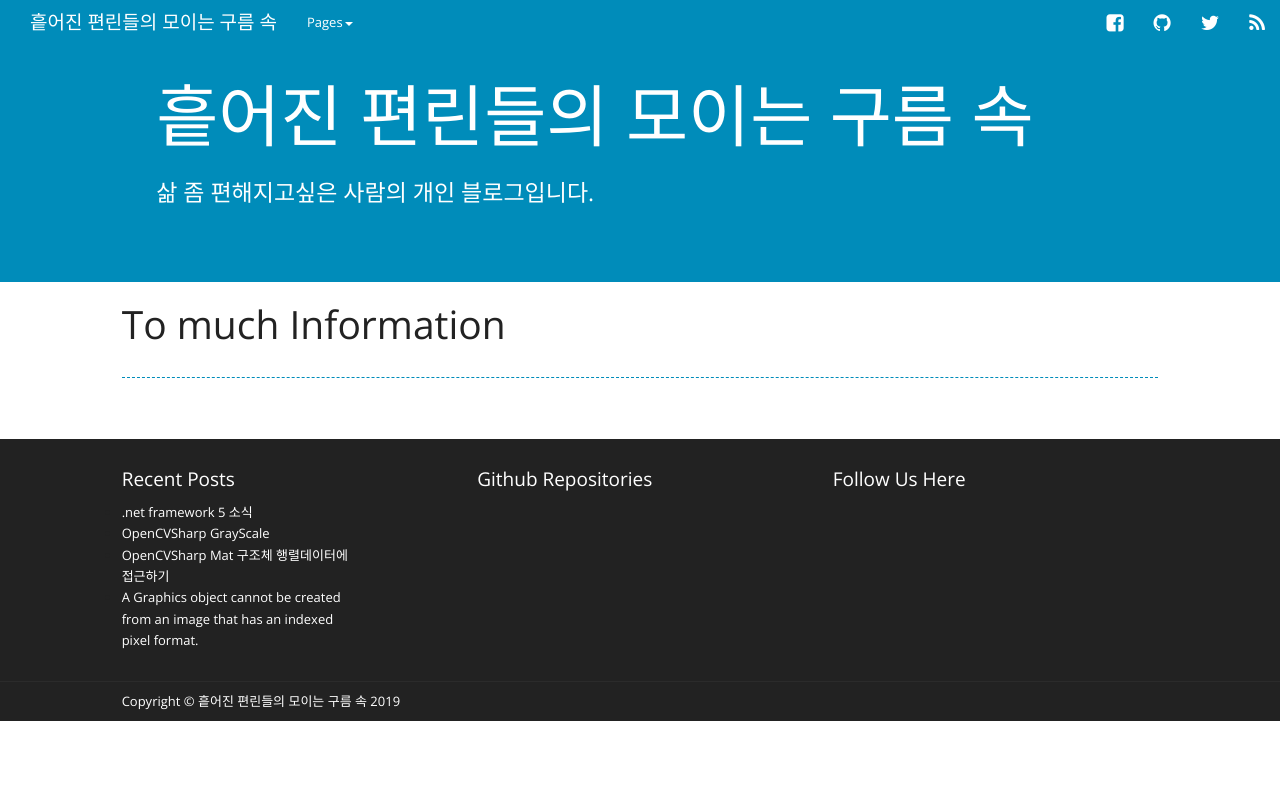
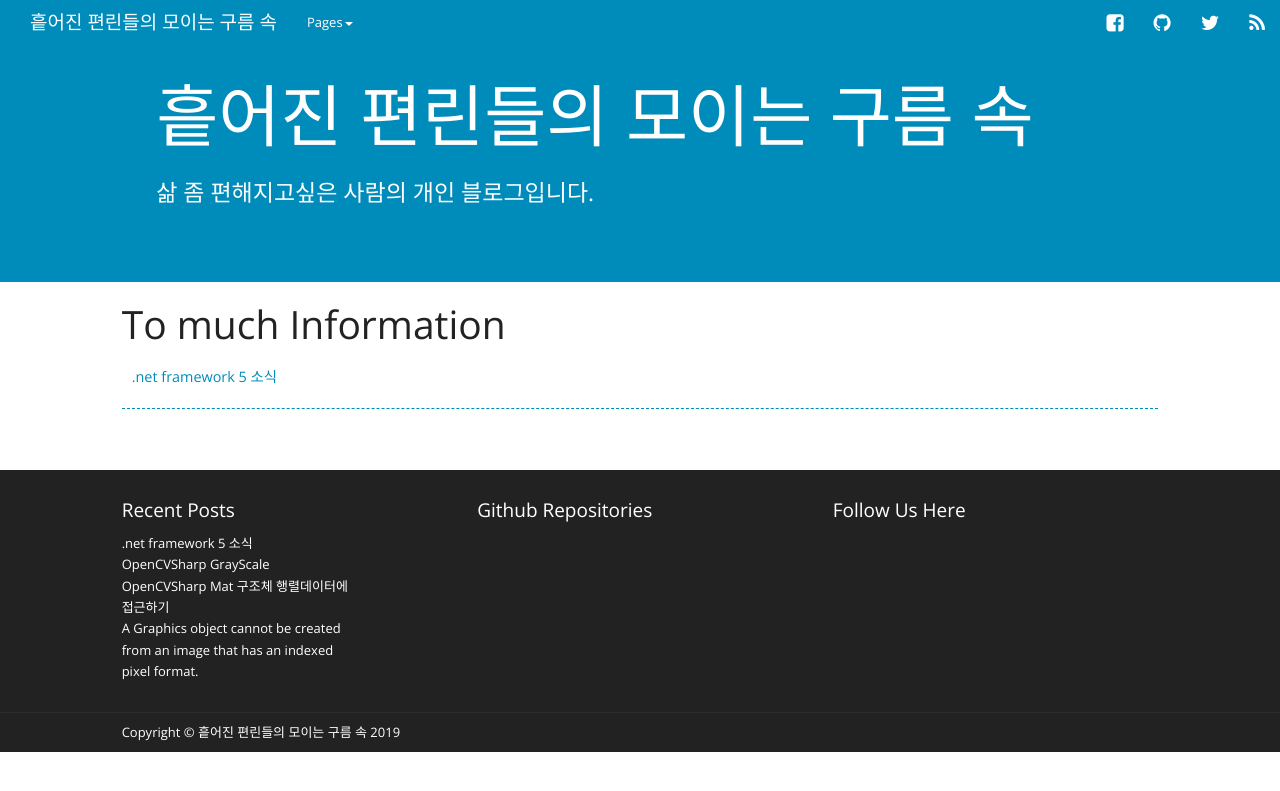
Before and after one commit to MeigoArisa/meigoarisa.github.io, a Jekyll site: the page built from TMI.md, in a window 1280 px wide. Shown: the top 791 px of the page. Built offline with Jekyll 4.4.1, drawn with Linux system fonts in a browser that asks for light colours; nearby versions of some CDN libraries; comment, search, counter and statistics services are not loaded.

Commit message:
category

```diff
--- a/TMI.md
+++ b/TMI.md
@@ -3,3 +3,5 @@ layout: page
 title: To much Information
 permalink: /To-much-Information/
 ---
+
+[.net framework 5 소식](https://meigoarisa.github.io/blog/2019/06/02/1-.net-framework-5-소식)
```
